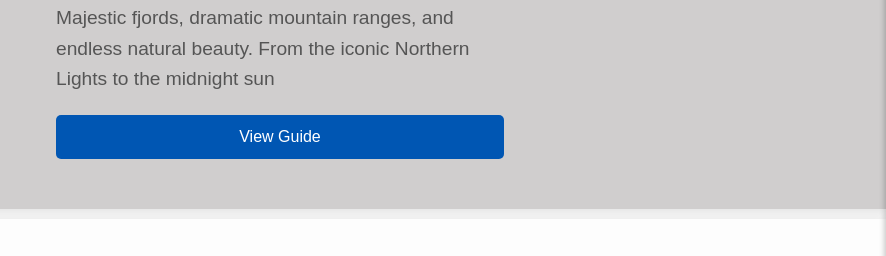
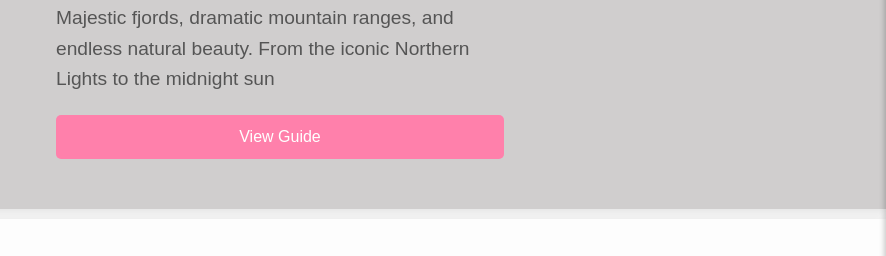
Before and after one commit to T0nj3/project-exam-T0nj3-1, a plain HTML site: page index.html in a window 1280 px wide. In both pictures the pointer is over the link "View Guide". Shown: the part 278-534 px from the top of the page, 394-1280 px from the left. Drawn offline with Linux system fonts and the light colour scheme; no server answers.

```diff
--- a/CSS/styles.css
+++ b/CSS/styles.css
@@ -666,7 +666,7 @@
 }
 
 .button-link:hover {
-    background-color: #0056b3;
+    background-color: #ff80ab;
 }
 
 .guide-content button:hover {
```
